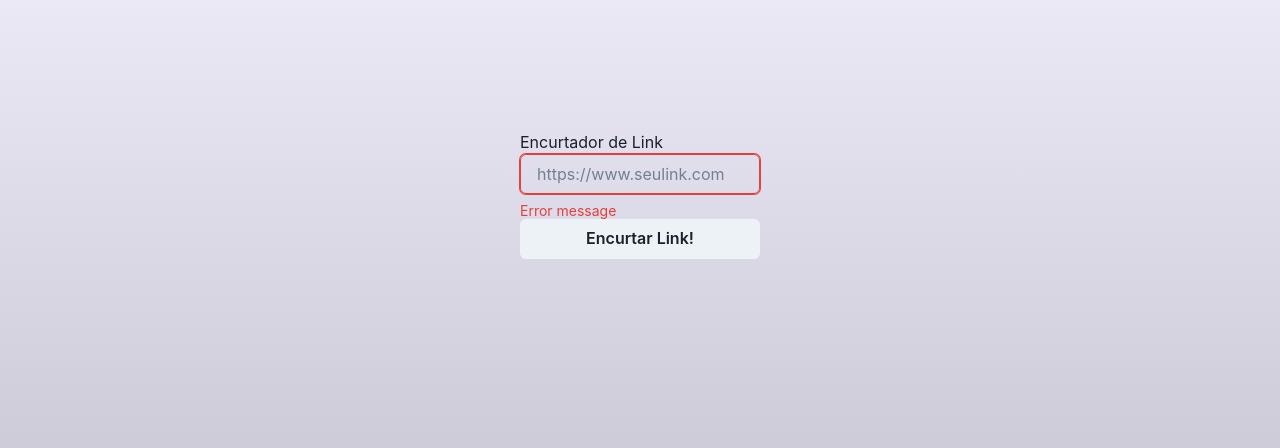
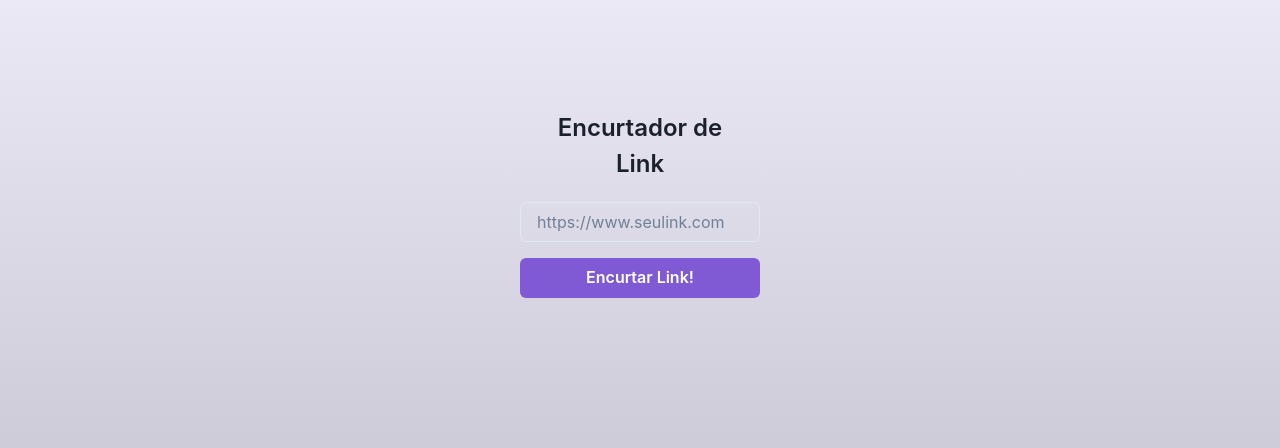
Before and after one commit to rodrigodefrancadev/encurtalink, a Next.js app: page / in a window 1280 px wide. Shown: the part 206-654 px from the top of the page. Built offline with nearby package versions, Linux system fonts and the light colour scheme.

Commit message:
finished home screen

```diff
--- a/package.json
+++ b/package.json
@@ -24,15 +24,18 @@
     "typescript": "^5.4.5"
   },
   "dependencies": {
+    "@chakra-ui/icons": "^2.1.1",
     "@chakra-ui/next-js": "^2.2.0",
     "@chakra-ui/react": "^2.8.2",
     "@emotion/react": "^11.11.4",
     "@emotion/styled": "^11.11.5",
+    "@hookform/resolvers": "^3.4.2",
     "@prisma/client": "^5.14.0",
     "framer-motion": "^11.2.6",
     "next": "^14.2.3",
     "react": "^18.3.1",
     "react-dom": "^18.3.1",
+    "react-hook-form": "^7.51.5",
     "zod": "^3.23.8"
   }
 }
--- a/src/app/[slug]/route.ts
+++ b/src/app/[slug]/route.ts
@@ -5,7 +5,8 @@ export async function GET(
   _: Request,
   { params }: { params: { slug: string } }
 ) {
+  const slug = params.slug;
   const useCase = UseCasesFactory.getRedirectLinkBySlug();
-  const redirectLink = await useCase.execute(params.slug);
+  const redirectLink = await useCase.execute(slug);
   return redirect(redirectLink);
 }
--- a/src/app/page.tsx
+++ b/src/app/page.tsx
@@ -1,24 +1,44 @@
 "use client";
 
-import { useRef, useState } from "react";
+import { useState } from "react";
+import { useForm } from "react-hook-form";
 import {
   FormControl,
   Text,
   FormErrorMessage,
   Input,
   Button,
+  Link,
+  Box,
+  useToast,
 } from "@chakra-ui/react";
+import { ExternalLinkIcon } from "@chakra-ui/icons";
+import { zodResolver } from "@hookform/resolvers/zod";
+import { z } from "zod";
+
+const formSchema = z.object({
+  link: z.string().url("Link Inválido"),
+});
+
+type FormData = z.infer<typeof formSchema>;
 
 export default function () {
-  const inputRef = useRef<HTMLInputElement>(null);
+  const toast = useToast();
+  const {
+    handleSubmit,
+    register,
+    formState: { errors, isSubmitting },
+  } = useForm<FormData>({
+    resolver: zodResolver(formSchema),
+  });
+
   const [slug, setSlug] = useState(null);
 
-  async function encurtarLink() {
-    const link = inputRef.current?.value;
-    console.log(link);
+  async function onSubmit(formData: FormData) {
+    const link = formData.link;
     if (!link) return;
 
-    const response = await fetch("/api/link-curto", {
+    const response = await fetch("/api/short-link", {
       method: "POST",
       body: JSON.stringify({
         link: link,
@@ -27,6 +47,18 @@ export default function () {
 
     const linkCurto = await response.json();
     setSlug(linkCurto.slug);
+  }
+
+  function copiarLinkGerado() {
+    const link = `${location.origin}/${slug}`;
+    navigator.clipboard.writeText(link);
+    toast({
+      title: "Link Copiado",
+      description: link,
+      status: "success",
+      duration: 3000,
+      isClosable: true,
+    });
   }
   return (
     <div
@@ -45,24 +77,47 @@ export default function () {
           maxWidth: 240,
         }}
       >
-        <Text>Encurtador de Link</Text>
-        <FormControl w="100%" isInvalid>
-          <Input
+        <Text align={"center"} m={5} fontSize={24} fontWeight={600}>
+          Encurtador de Link
+        </Text>
+        <form onSubmit={handleSubmit(onSubmit)}>
+          <FormControl w="100%" isInvalid={!!errors.link}>
+            <Input
+              w="100%"
+              placeholder="https://www.seulink.com"
+              {...register("link")}
+            />
+            <FormErrorMessage>
+              <span>{errors.link && errors.link.message}</span>
+            </FormErrorMessage>
+          </FormControl>
+          <Button
+            isLoading={isSubmitting}
+            type="submit"
+            colorScheme="purple"
+            mt={4}
             w="100%"
-            placeholder="https://www.seulink.com"
-            ref={inputRef}
-          />
-          <FormErrorMessage>Error message</FormErrorMessage>
-        </FormControl>
-        <Button onClick={encurtarLink}>Encurtar Link!</Button>
+          >
+            Encurtar Link!
+          </Button>
+        </form>
+
         {slug && (
-          <div style={{ marginTop: 24 }}>
-            <a
-              href={`${location.origin}/${slug}`}
-              target="_blank"
-              rel="noopener"
-            >{`${location.origin}/${slug}`}</a>
-          </div>
+          <Box
+            mt={6}
+            w="100%"
+            flexDirection={"column"}
+            alignItems={"center"}
+            display={"flex"}
+          >
+            <Link href={`${location.origin}/${slug}`} isExternal>
+              {`${location.origin}/${slug}`} <ExternalLinkIcon mx="2px" />
+            </Link>
+
+            <Button colorScheme="teal" size="xs" onClick={copiarLinkGerado}>
+              Copiar
+            </Button>
+          </Box>
         )}
       </div>
     </div>
```
Also changed, not shown: tsconfig.json (+4 -15 lines), 1 other file (tests, documents, lock files or other folders).
